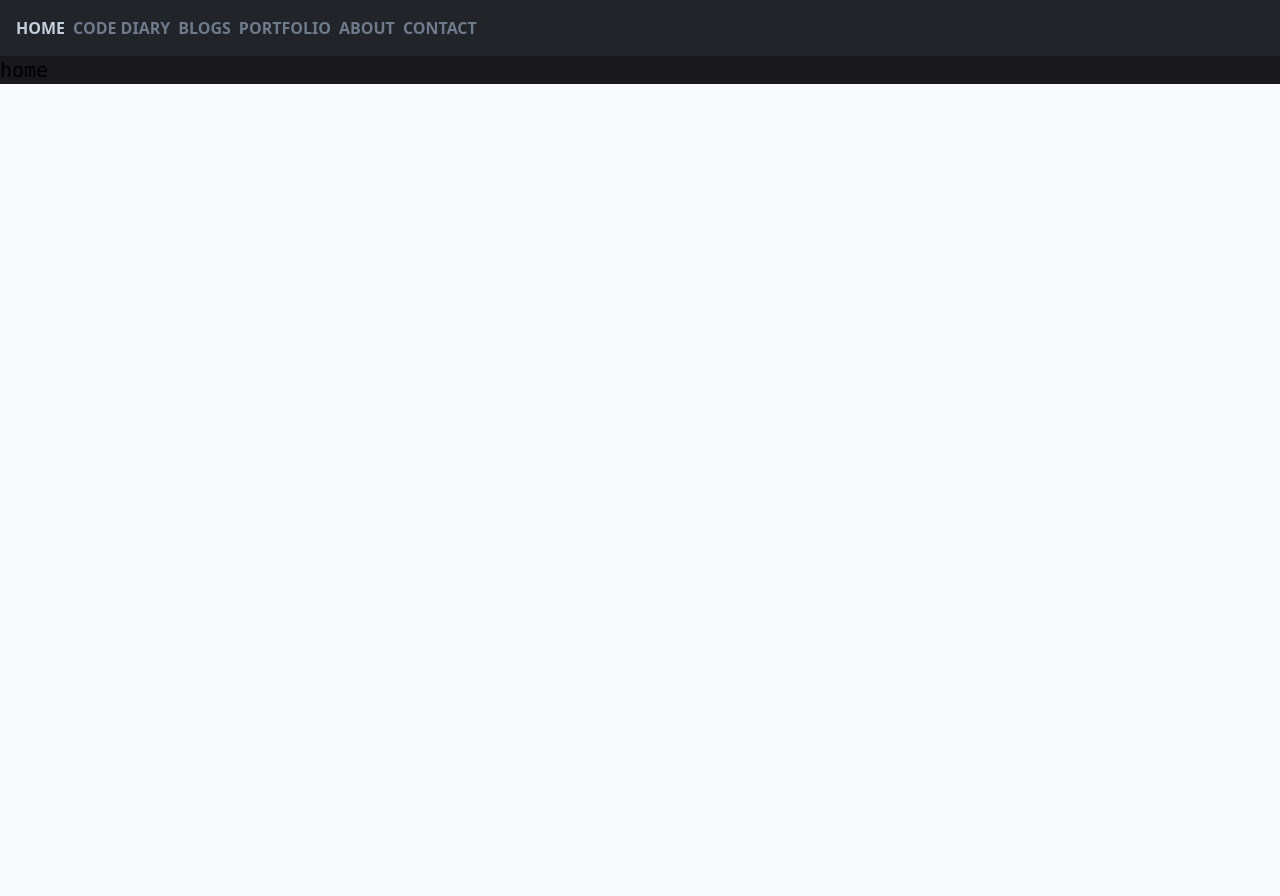
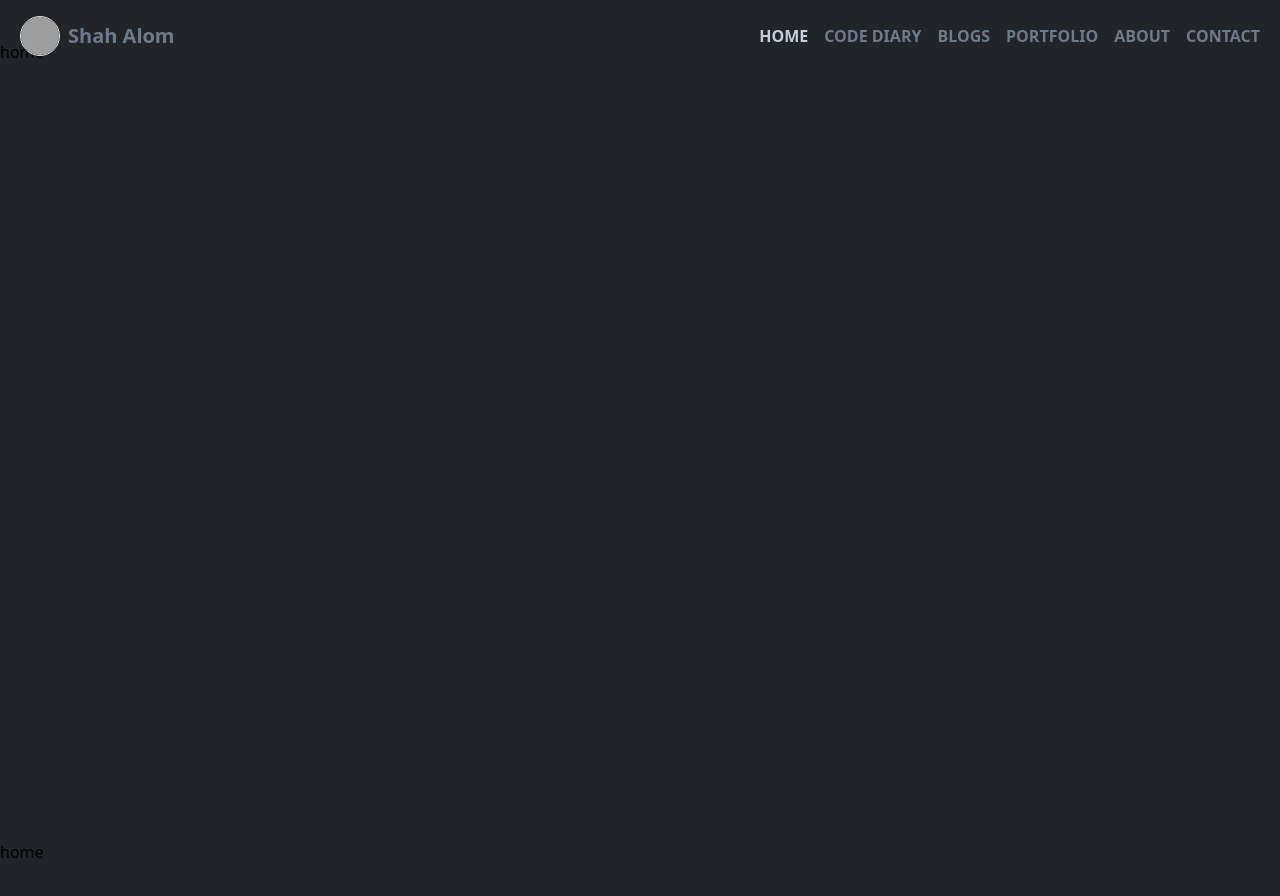
Before and after one commit to ShahAlom47/shah-alom-official, a Next.js app: page / in a window 1280 px wide. Shown: the top 896 px of the page. Before the commit the page ends 800 px from the top, so only its background shows below. Built offline with nearby package versions, Linux system fonts and the light colour scheme; grey boxes are pictures that could not be loaded.

Commit message:
update  navbar

```diff
--- a/src/app/layout.tsx
+++ b/src/app/layout.tsx
@@ -13,10 +13,13 @@ export default function RootLayout({
   children: React.ReactNode;
 }>) {
   return (
-    <html lang="en" className="dark">
-      <body className="min-h-screen bg-gray-50 dark:bg-gray-900">
+    <html lang="en" className="">
+      <body className="min-h-screen bg-blackLight dark:bg-blackMi">
         <Navbar />
-        {children}
+       <main className=" mt-10">
+         {children}
+         {children}
+       </main>
       </body>
     </html>
   );
--- a/src/app/page.tsx
+++ b/src/app/page.tsx
@@ -2,7 +2,7 @@ import React from 'react';
 
 const Home = () => {
   return (
-    <div className=' bg-gray-10 text-xl bg-zinc-900 font-mono shadow-slate-300 text   bg-re flex ju '>
+    <div className=' min-h-screen'>
       home
     </div>
   );
--- /dev/null
+++ b/src/components/Logo.tsx
@@ -0,0 +1,28 @@
+"use client"
+import Image from 'next/image';
+import { useRouter } from 'next/navigation';
+import React from 'react';
+
+interface PropsType {
+  className?: string;
+}
+
+const Logo = ({ className }: PropsType) => {
+    const router = useRouter()
+    const logo ="https://rainbowit.net/html/inbio/assets/images/logo/logos-circle.png"
+  return (
+    <div  onClick={()=> router.push("/")} className='flex  gap-2  justify-center items-center  cursor-pointer'>
+      <Image
+        src={logo}
+        alt="Logo"
+        width={100}
+        height={100}
+        unoptimized
+        className={`w-10 h-10 rounded-full border ${className}`}
+      />
+        <h1 className=' text-grayDeep text-xl font-bold'>Shah Alom</h1>
+    </div>
+  );
+};
+
+export default Logo;
--- /dev/null
+++ b/src/components/MobileNavbar.tsx
@@ -0,0 +1,35 @@
+"use client";
+import React from "react";
+import { Drawer, DrawerContent, DrawerTrigger } from "@/components/ui/drawer";
+import { DialogTitle } from "@radix-ui/react-dialog";
+import { CgMenuHotdog } from "react-icons/cg";
+import ThemeChanger from "./ThemeChanger";
+import NavLinks from "./NavLinks";
+import Logo from "./Logo";
+
+const MobileNavBar = () => {
+
+  return (
+    <div className=" flex items-center justify-between bg-color-primary text-white w-full ">
+      <div className=" flex items-center gap-2 justify-between ">
+        <Drawer direction="left">
+          <DrawerTrigger className=" cursor-pointer pt-1 my-auto">
+            <CgMenuHotdog size={30} />
+          </DrawerTrigger>
+          <DrawerContent className="left-0 top-0 bottom-0 w-[40%] h-full rounded-r-md border bg-color-primary rounded-sm text-white ">
+            <DialogTitle></DialogTitle>
+           <NavLinks/>
+          </DrawerContent>
+        </Drawer>
+      <Logo></Logo>
+      </div>
+      <div className="flex items-center gap-1 ">
+        {/* <BookmarkContainer></BookmarkContainer> */}
+        <ThemeChanger></ThemeChanger>
+        {/* <NavAuthMenu></NavAuthMenu> */}
+      </div>
+    </div>
+  );
+};
+
+export default MobileNavBar;
--- a/src/components/Navbar.tsx
+++ b/src/components/Navbar.tsx
@@ -1,16 +1,34 @@
+"use client";
+import useScreenInfo from "@/hooks/useScreenInfo";
+import React from "react";
+import Logo from "./Logo";
+import NavLinks from "./NavLinks";
+const Navbar = () => {
 
-import React from 'react';
-import NavLinks from './NavLinks';
+  const { scrollY, scrollDirection } = useScreenInfo();
+  const showNavbar = scrollDirection === "up" || scrollY < 100;
 
-const Navbar = () => {
-    return (
-        <div className='flex justify-between items-center p-4 bg-blackLight text-white'>
-          <div className=' flex gap-2'>
-            <NavLinks/>
-          </div>
 
+
+  return (
+    <nav
+      className={`fixed top-0 left-0 w-full z-50 transition-transform duration-500 ${
+        showNavbar ? "translate-y-0" : "-translate-y-full"
+      }  lg:px-5 md:px-3.5 px-2 pt-4  `}
+    >
+      <div className=" lg:flex md:flex hidden items-center justify-between  ">
+        <div className=" flex items-center gap-4 ">
+       <Logo></Logo>
         </div>
-    );
+        <div className="flex items-center gap-4 ">
+          <NavLinks></NavLinks>
+        </div>
+      </div>
+      <div className={`lg:hidden md:hidden flex items-center justify-between `}>
+        {/* <MobileNavBar></MobileNavBar> */}
+      </div>
+    </nav>
+  );
 };
 
 export default Navbar;
--- /dev/null
+++ b/src/components/ThemeChanger.tsx
@@ -0,0 +1,35 @@
+'use client';
+
+import React, { useEffect, useState } from 'react';
+import { IoSunny, IoSunnyOutline } from "react-icons/io5";
+
+const ThemeChanger: React.FC = () => {
+  const [theme, setTheme] = useState<'light' | 'dark'>('light');
+
+  // Load theme from localStorage on first render
+  useEffect(() => {
+    const storedTheme = localStorage.getItem('theme') as 'light' | 'dark' | null;
+    if (storedTheme) {
+      setTheme(storedTheme);
+      document.documentElement.classList.toggle('dark', storedTheme === 'dark');
+    }
+  }, []);
+
+  // Update document and localStorage when theme changes
+  useEffect(() => {
+    document.documentElement.classList.toggle('dark', theme === 'dark');
+    localStorage.setItem('theme', theme);
+  }, [theme]);
+
+  const toggleTheme = () => {
+    setTheme(prev => (prev === 'light' ? 'dark' : 'light'));
+  };
+
+  return (
+    <button onClick={toggleTheme} className="text-2xl p-2 rounded">
+      {theme === 'light' ? <IoSunny />:  <IoSunnyOutline /> }
+    </button>
+  );
+};
+
+export default ThemeChanger;
--- /dev/null
+++ b/src/hooks/useScreenInfo.tsx
@@ -0,0 +1,62 @@
+import { useEffect, useState } from "react";
+
+type ScrollDirection = "up" | "down";
+
+interface ScreenInfo {
+  width: number;
+  height: number;
+  scrollY: number;
+  scrollDirection: ScrollDirection;
+}
+
+const useScreenInfo = (): ScreenInfo => {
+  const [screenInfo, setScreenInfo] = useState<ScreenInfo>({
+    width: typeof window !== "undefined" ? window.innerWidth : 0,
+    height: typeof window !== "undefined" ? window.innerHeight : 0,
+    scrollY: 0,
+    scrollDirection: "up",
+  });
+
+  useEffect(() => {
+    let lastScrollY = window.scrollY;
+
+    const handleResize = () => {
+      setScreenInfo((prev) => ({
+        ...prev,
+        width: window.innerWidth,
+        height: window.innerHeight,
+      }));
+    };
+
+    const handleScroll = () => {
+      const currentScrollY = window.scrollY;
+
+      // If scroll position didn't change, do nothing
+      if (currentScrollY === lastScrollY) return;
+
+      const direction: ScrollDirection = currentScrollY > lastScrollY ? "down" : "up";
+
+      setScreenInfo((prev) => ({
+        ...prev,
+        scrollY: currentScrollY,
+        scrollDirection: direction,
+      }));
+
+      lastScrollY = currentScrollY;
+    };
+
+    window.addEventListener("resize", handleResize);
+    window.addEventListener("scroll", handleScroll);
+
+    handleResize(); // set initial size
+
+    return () => {
+      window.removeEventListener("resize", handleResize);
+      window.removeEventListener("scroll", handleScroll);
+    };
+  }, []);
+
+  return screenInfo;
+};
+
+export default useScreenInfo;
```
